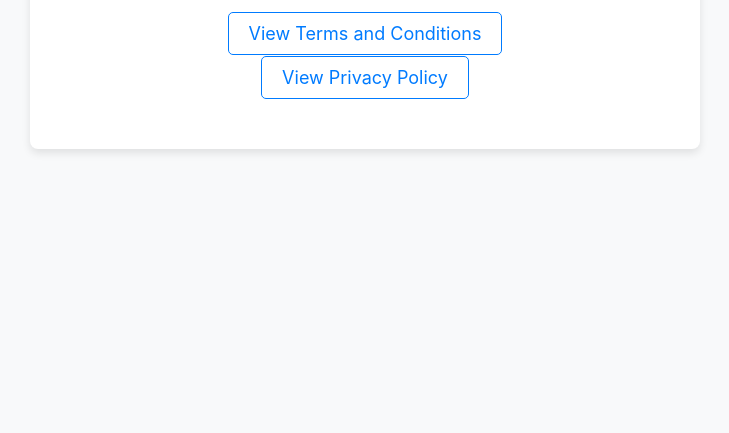
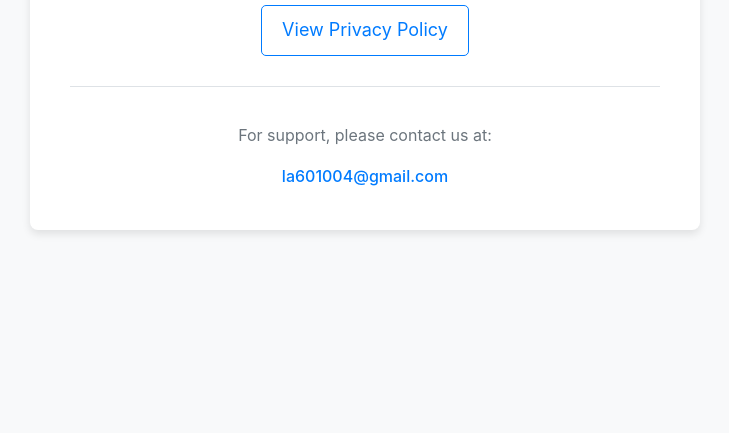
Before and after one commit to Yahia-Hosny/privacy_cv_builder, a plain HTML site: page index.html in a window 1280 px wide. Shown: the part 407-840 px from the top of the page, without its empty margins (275-1004 px from the left). Drawn offline with Linux system fonts and the light colour scheme.

Commit message:
Update index.html

```diff
--- a/index.html
+++ b/index.html
@@ -3,7 +3,7 @@
 <head>
     <meta charset="UTF-8">
     <meta name="viewport" content="width=device-width, initial-scale=1.0">
-    <title>CV Builder App Policies</title>
+    <title>CV Builder App Policies & Support</title>
     <style>
         body {
             font-family: -apple-system, BlinkMacSystemFont, "Segoe UI", Roboto, "Helvetica Neue", Arial, sans-serif;
@@ -15,7 +15,7 @@
             display: flex;
             justify-content: center;
             align-items: center;
-            height: 100vh;
+            min-height: 100vh;
         }
         .container {
             max-width: 600px;
@@ -32,6 +32,7 @@
         .link-list {
             list-style-type: none;
             padding: 0;
+            margin-bottom: 30px;
         }
         .link-list li {
             margin: 15px 0;
@@ -44,10 +45,25 @@
             border: 1px solid #007bff;
             border-radius: 5px;
             transition: all 0.3s ease;
+            display: inline-block;
         }
         .link-list a:hover {
             background-color: #007bff;
             color: #ffffff;
+        }
+        .support-section {
+            margin-top: 20px;
+            border-top: 1px solid #dee2e6;
+            padding-top: 20px;
+        }
+        .support-section p {
+            font-size: 16px;
+            color: #6c757d;
+        }
+        .support-section a {
+            color: #007bff;
+            text-decoration: none;
+            font-weight: 500;
         }
     </style>
 </head>
@@ -58,6 +74,10 @@
             <li><a href="terms.html">View Terms and Conditions</a></li>
             <li><a href="privacy.html">View Privacy Policy</a></li>
         </ul>
+        <div class="support-section">
+            <p>For support, please contact us at:</p>
+            <a href="mailto:la601004@gmail.com">la601004@gmail.com</a>
+        </div>
     </div>
 </body>
 </html>
```
